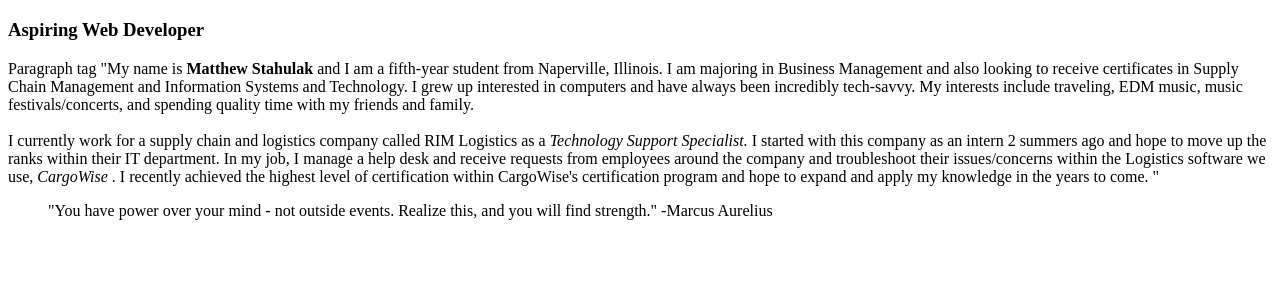
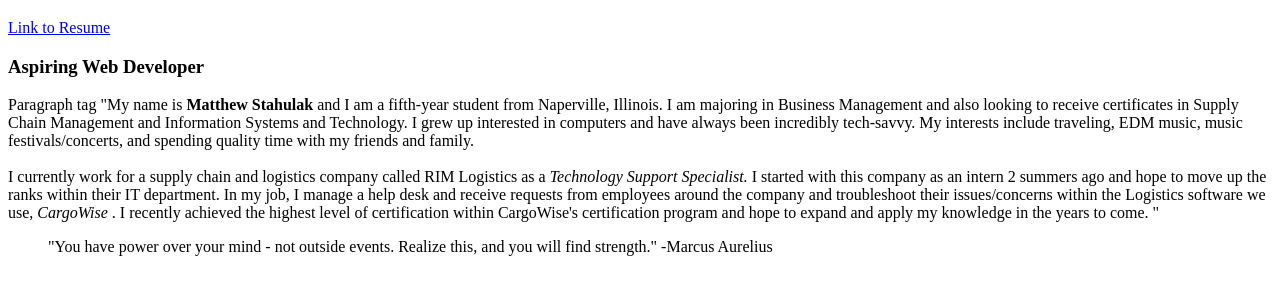
Before and after one commit to mstahulak99/mstahulak99.github.io, a plain HTML site: page islt_7310/about.html in a window 1280 px wide. Shown: the part 61-356 px from the top of the page. Drawn offline with Linux system fonts and the light colour scheme.

Commit message:
Add files via upload

```diff
--- a/islt_7310/about.html
+++ b/islt_7310/about.html
@@ -20,9 +20,12 @@ Tested:  Sep 1, 2022; Passed on Firefox and Chrome browsers.
     <title>Welcome to Matt Stahulak's Website</title>
 </head>
 <body>
+<main>
 <h1>Matt Stahulak</h1>
+<a href="islt_7310/Resume.pdf">Link to Resume</a>
 <h3>Aspiring Web Developer</h3>
 Paragraph tag "My name is <b> Matthew Stahulak </b> and I am a fifth-year student from Naperville, Illinois. I am majoring in Business Management and also looking to receive certificates in Supply Chain Management and Information Systems and Technology. I grew up interested in computers and have always been incredibly tech-savvy. My interests include traveling, EDM music, music festivals/concerts, and spending quality time with my friends and family. <br> <br> I currently work for a supply chain and logistics company called RIM Logistics as a <em> Technology Support Specialist.</em> I started with this company as an intern 2 summers ago and hope to move up the ranks within their IT department. In my job, I manage a help desk and receive requests from employees around the company and troubleshoot their issues/concerns within the Logistics software we use, <em> CargoWise </em>. I recently achieved the highest level of certification within CargoWise's certification program and hope to expand and apply my knowledge in the years to come. "
     <blockquote> "You have power over your mind - not outside events. Realize this, and you will find strength." -Marcus Aurelius </blockquote>
+</main>
 </body>
 </html>
```
Also changed, not shown: 1 other file.
